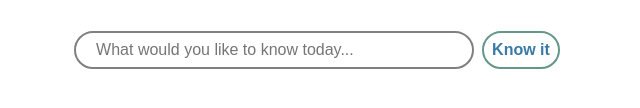
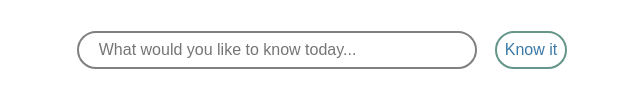
Before and after one commit to ankush93b/KnowBook, a plain HTML site: page index.html in a window 1280 px wide. Shown: the part 270-378 px from the top of the page, 323-963 px from the left. Drawn offline with Linux system fonts and the light colour scheme.

Commit message:
Add files via upload

```diff
--- a/index.html
+++ b/index.html
@@ -2,6 +2,7 @@
 <html>
 <head>
   <title>KnowBook</title>
+  <meta name="viewport" content="width=device-width, initial-scale=1.0">
   <link rel="icon" href="kb_logo.png" sizes="any" />
   <style>
     body {
@@ -48,7 +49,7 @@
   cursor: pointer;             /* pointer cursor on hover */
   transition: background-color 0.3s ease, color 0.3s ease;
   color: rgba(59,122,167,254);
-  font-weight: 550;
+
 
 }
 
@@ -101,7 +102,7 @@
   <img src="kb.png" width="400" alt="KnowBook - The Legacy Encyclopedia">
 
   <div class="search-container">
-  <div class="input-results-wrapper" style="position: relative; width: 400px;">
+  <div class="input-results-wrapper" style="position: relative; width: 100%; max-width: 400px; padding: 0 10px;">
     <input type="text" id="searchInput" placeholder="What would you like to know today...">
     <div id="results"></div>
   </div>
```
